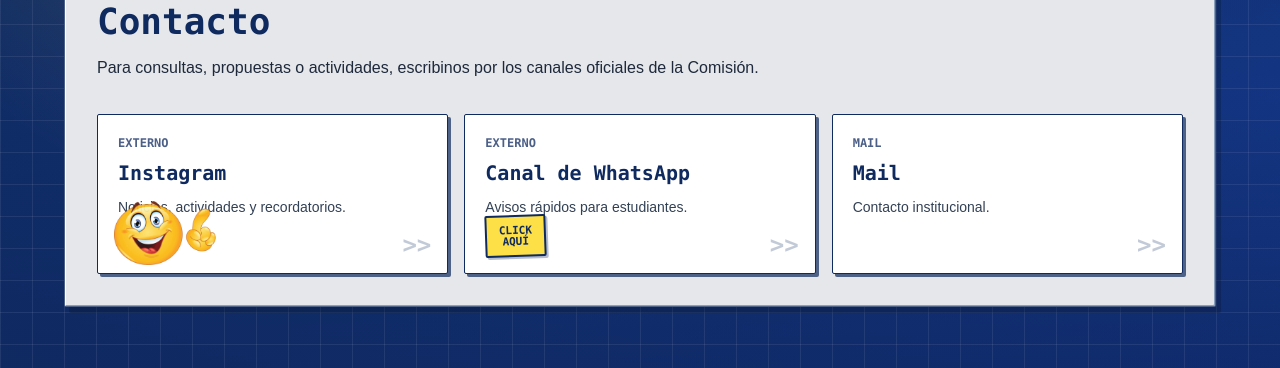
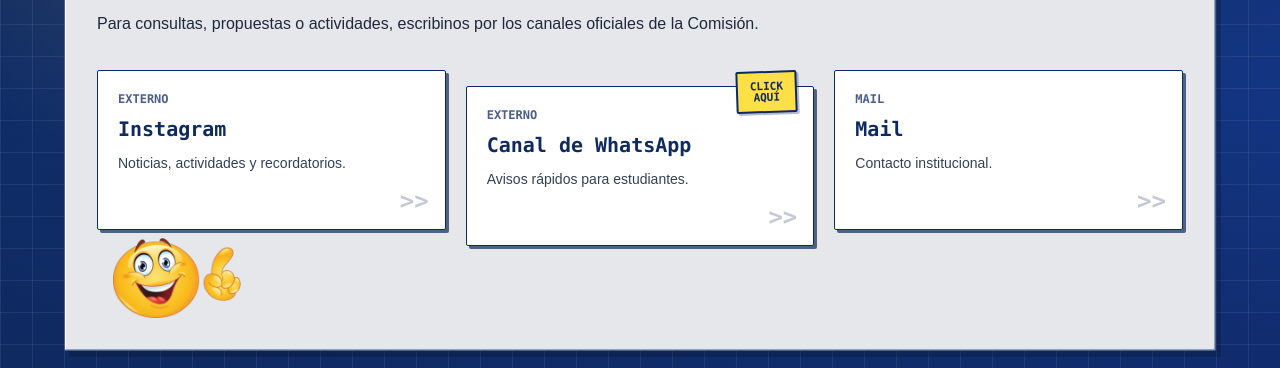
Before and after one commit to AnaPaulaMach/cei-web, a Next.js app: page /contacto in a window 1280 px wide. Shown: the part 296-664 px from the top of the page. Built offline with nearby package versions, Linux system fonts and the light colour scheme; no server answers.

Commit message:
Reposiciona stickers de contacto

```diff
--- a/app/contacto/page.tsx
+++ b/app/contacto/page.tsx
@@ -31,17 +31,17 @@
             </div>
           </div>
 
-          <div className="grid gap-4 md:grid-cols-3">
+          <div className="grid items-start gap-5 md:grid-cols-3">
             {orderedContactLinks.map((link) => {
               const isExternal = link.href.startsWith("http");
               const isInstagram = link.label === "Instagram";
               const isWhatsApp = link.label === "Canal de WhatsApp";
 
               return (
+                <div className={isWhatsApp ? "relative pt-4" : "relative"} key={link.label}>
                   <a
-                  className="group relative min-h-40 overflow-hidden rounded-sm border border-cei-shadow bg-white p-5 text-cei-shadow shadow-pixel transition hover:-translate-y-0.5 hover:bg-[#fff7c2]"
+                    className="group relative block min-h-40 overflow-visible rounded-sm border border-cei-shadow bg-white p-5 text-cei-shadow shadow-pixel transition hover:-translate-y-0.5 hover:bg-[#fff7c2]"
                     href={link.href}
-                  key={link.label}
                     rel={isExternal ? "noopener noreferrer" : undefined}
                     target={isExternal ? "_blank" : undefined}
                   >
@@ -55,25 +55,28 @@
                       {isExternal ? "externo" : "mail"}
                     </span>
                     <span className="mt-2 block font-mono text-xl font-black">{link.label}</span>
-                  <span className="mt-2 block max-w-[15rem] text-sm leading-6 text-slate-700">{link.description}</span>
-                  {isInstagram ? (
-                    <Image
-                      alt=""
-                      aria-hidden="true"
-                      className="pointer-events-none absolute bottom-2 left-4 h-14 w-auto object-contain opacity-95 transition group-hover:-translate-y-1 sm:h-16"
-                      height={74}
-                      src="/stickers/contacto-click-smiley.png"
-                      width={120}
-                    />
-                  ) : null}
+                    <span className="mt-2 block max-w-[15rem] text-sm leading-6 text-slate-700">
+                      {link.description}
+                    </span>
                     {isWhatsApp ? (
-                    <span className="absolute bottom-4 left-5 rotate-[-2deg] rounded-sm border-2 border-cei-shadow bg-cei-alert px-3 py-2 text-center font-mono text-[11px] font-black uppercase leading-none text-cei-shadow shadow-[2px_2px_0_rgba(15,42,95,0.3)]">
+                      <span className="pointer-events-none absolute -top-4 right-4 rotate-[-2deg] rounded-sm border-2 border-cei-shadow bg-cei-alert px-3 py-2 text-center font-mono text-[11px] font-black uppercase leading-none text-cei-shadow shadow-[2px_2px_0_rgba(15,42,95,0.3)]">
                         click
                         <br />
                         aquí
                       </span>
                     ) : null}
                   </a>
+                  {isInstagram ? (
+                    <Image
+                      alt=""
+                      aria-hidden="true"
+                      className="pointer-events-none mt-2 h-16 w-auto object-contain opacity-95 sm:ml-4 sm:h-20"
+                      height={74}
+                      src="/stickers/contacto-click-smiley.png"
+                      width={120}
+                    />
+                  ) : null}
+                </div>
               );
             })}
           </div>
```
Lines whose indentation alone changed are shown as unchanged.
